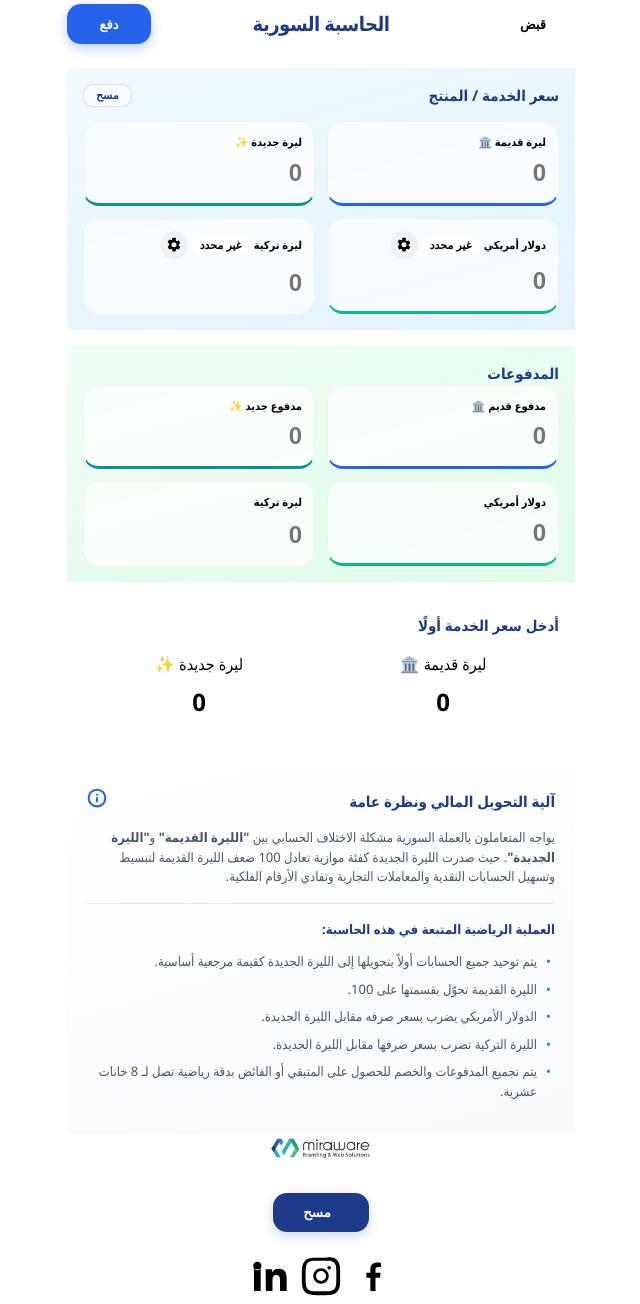
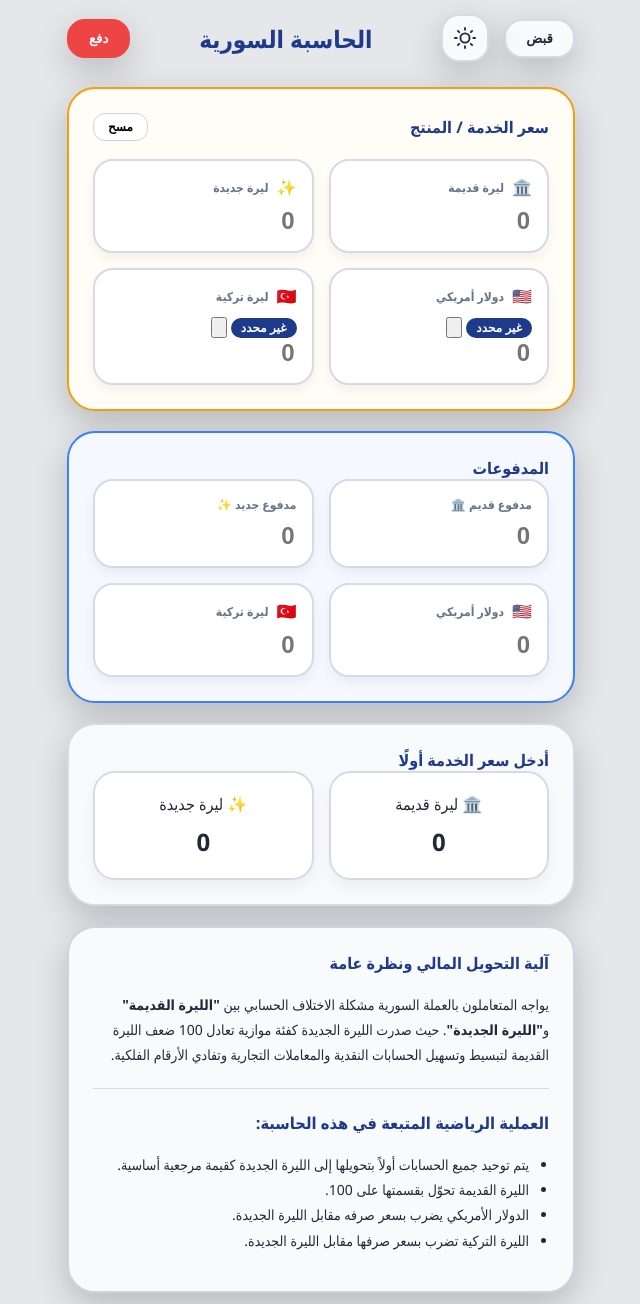
Before and after one commit to RafahAlSaj/syrian_calculator, a website: page www/index.html in a window 1280 px wide. Shown: the part 16-1320 px from the top of the page, without its empty margins (319-959 px from the left). Drawn offline with Linux system fonts and the light colour scheme.

Commit message:
Update calculator files

```diff
--- a/www/assets/style.css
+++ b/www/assets/style.css
@@ -1,331 +1,209 @@
 :root {
-    /* Miraware Logo Palette */
-    --miraware-blue-dark: #1e3a8a;
-    --miraware-blue: #2563eb;
-    --miraware-teal: #0d9488;
-    --miraware-green: #10b981;
-    --miraware-light: #f0fdfa;
-
-    /* Dark Mode Support */
-    --bg-app: var(--bg-gradient);
-    --card-bg: var(--surface);
-    --input-bg: rgba(255, 255, 255, 0.7);
+    --primary: #1e3a8a;
+    --accent: #f59e0b;
+    --bg-color: #e5e7eb;
+    --card-bg: #f8fafc;
+    --text-color: #1f2937;
+    --border-color: #d4dbe6;
+    --shadow: 0 12px 35px rgba(0, 0, 0, 0.2);
+    --radius: 28px;
 }
 
-@media (prefers-color-scheme: dark) {
-    :root {
-        --bg-app: linear-gradient(135deg, #0f172a 0%, #1e293b 100%);
-        --surface: rgba(30, 41, 59, 0.8);
-        --text: #f8fafc;
-        --muted: #94a3b8;
-        --border: rgba(255, 255, 255, 0.1);
-        --input-bg: rgba(15, 23, 42, 0.6);
-    }
-    .card-amber { background: linear-gradient(165deg, rgba(30, 58, 138, 0.2), rgba(30, 58, 138, 0.1)); }
-    .card-blue { background: linear-gradient(165deg, rgba(13, 148, 136, 0.2), rgba(13, 148, 136, 0.1)); }
-    .card-info { background: rgba(30, 41, 59, 0.9); }
-    .result-item { background: rgba(15, 23, 42, 0.5); }
-    .field { background: var(--input-bg); }
-    .rate-chip { background: var(--miraware-blue-dark); color: #fff; }
-    .social-link { background: var(--surface); }
+.dark-mode {
+    --bg-color: #0f172a;
+    --card-bg: #1e293b;
+    --text-color: #f8fafc;
+    --border-color: rgba(255, 255, 255, 0.1);
+    --shadow: 0 12px 40px rgba(0, 0, 0, 0.5);
+    --primary: #60a5fa;
 }
 
-* {
-    box-sizing: border-box;
-    -webkit-tap-highlight-color: transparent;
-}
-
-html,
-body {
-    margin: 0;
-    min-height: 100%;
-    overflow-x: hidden;
-}
+* { box-sizing: border-box; transition: all 0.3s ease; }
 
 body {
-    font-family: "Segoe UI", "Tahoma", "Arial", sans-serif;
-    color: var(--text);
-    background: var(--bg-app);
-    background-attachment: fixed;
-    line-height: 1.5;
+    font-family: "Segoe UI", Tahoma, Arial, sans-serif;
+    color: var(--text-color);
+    background: var(--bg-color);
+    margin: 0;
+    min-height: 100vh;
 }
 
 .app {
     max-width: 540px;
     margin: 0 auto;
-    padding: calc(env(safe-area-inset-top, 0px) + 20px) 16px 40px;
+    padding: 30px 16px;
 }
 
 .topbar {
-    display: grid;
-    grid-template-columns: 84px 1fr 84px;
+    display: flex;
+    justify-content: space-between;
     align-items: center;
-    gap: 12px;
-    margin-bottom: 24px;
+    margin-bottom: 25px;
+}
+
+.topbar-left {
+    display: flex;
+    align-items: center;
+    gap: 15px;
 }
 
 .title {
     margin: 0;
-    font-size: 20px;
-    text-align: center;
-    font-weight: 800;
-    color: var(--miraware-blue-dark);
-    letter-spacing: -0.5px;
+    font-size: 24px;
+    font-weight: 900;
+    color: var(--primary);
 }
 
-.mode-btn {
-    border: 1px solid var(--border);
-    border-radius: 14px;
-    padding: 8px 12px;
-    min-height: 40px;
-    font-weight: 700;
+.theme-toggle {
+    background: var(--card-bg);
+    border: 2px solid var(--border-color);
+    color: var(--text-color);
+    width: 48px;
+    height: 48px;
+    border-radius: 18px;
+    display: grid;
+    place-items: center;
     cursor: pointer;
-    color: var(--muted);
-    background: var(--surface);
-    backdrop-filter: var(--surface-blur);
-    transition: all 0.3s cubic-bezier(0.4, 0, 0.2, 1);
-    box-shadow: var(--shadow-sm);
-    font-size: 13px;
+    box-shadow: var(--shadow);
 }
 
-.mode-btn[data-mode="receive"][aria-pressed="true"] {
-    background: var(--miraware-teal);
-    color: #fff;
-    border-color: var(--miraware-teal);
-    box-shadow: 0 4px 12px rgba(13, 148, 136, 0.3);
+.theme-toggle svg { width: 22px; height: 22px; }
+
+.mode-btn {
+    border: 2px solid var(--border-color);
+    border-radius: 18px;
+    padding: 10px 20px;
+    font-weight: 800;
+    cursor: pointer;
+    background: var(--card-bg);
+    color: var(--text-color);
+    box-shadow: var(--shadow);
 }
 
-.mode-btn[data-mode="pay"][aria-pressed="true"] {
-    background: var(--miraware-blue);
-    color: #fff;
-    border-color: var(--miraware-blue);
-    box-shadow: 0 4px 12px rgba(37, 99, 235, 0.3);
+.mode-btn[data-mode="receive"][aria-pressed="true"] { background: #10b981; color: #fff; border-color: #10b981; }
+.mode-btn[data-mode="pay"][aria-pressed="true"] { background: #ef4444; color: #fff; border-color: #ef4444; }
+
+.stack { display: grid; gap: 20px; }
+
+.card {
+    background: var(--card-bg);
+    border: 2px solid var(--border-color);
+    border-radius: var(--radius);
+    padding: 24px;
+    box-shadow: var(--shadow);
 }
 
-.stack {
-    display: grid;
-    gap: 16px;
-}
+.card-amber { border-color: #f59e0b; background: #fffdf5; }
+.dark-mode .card-amber { background: rgba(245, 158, 11, 0.05); }
 
-.card {
-    background: var(--surface);
-    backdrop-filter: var(--surface-blur);
-    border: 1px solid var(--border);
-    border-radius: var(--radius);
-    padding: 16px;
-    box-shadow: var(--shadow-md);
-    transition: transform 0.2s ease;
-}
+.card-blue { border-color: #3b82f6; background: #f5f9ff; }
+.dark-mode .card-blue { background: rgba(59, 130, 246, 0.05); }
 
-.card-amber {
-    background: linear-gradient(165deg, rgba(240, 249, 255, 0.95), rgba(224, 242, 254, 0.9));
-    border-color: rgba(30, 58, 138, 0.1);
-}
-
-.card-blue {
-    background: linear-gradient(165deg, rgba(240, 253, 244, 0.95), rgba(220, 252, 231, 0.9));
-    border-color: rgba(13, 148, 136, 0.1);
-}
-
-.card-info {
-    background: linear-gradient(165deg, #ffffff, #f8fafc);
-    border-color: var(--border);
-    padding: 20px;
-}
-
-.card-head {
-    display: flex;
-    align-items: center;
-    justify-content: space-between;
-    gap: 8px;
-    margin-bottom: 14px;
-}
-
-.card-title {
-    margin: 0;
-    font-size: 15px;
-    font-weight: 800;
-    color: var(--miraware-blue-dark);
-}
+.card-head { display: flex; justify-content: space-between; align-items: center; margin-bottom: 18px; }
+.card-title { margin: 0; font-size: 16px; font-weight: 900; color: var(--primary); }
 
 .card-reset {
-    border: 1px solid rgba(30, 58, 138, 0.15);
-    background: rgba(255, 255, 255, 0.6);
-    color: var(--miraware-blue-dark);
-    border-radius: 10px;
-    padding: 4px 12px;
-    font-size: 11px;
-    font-weight: 700;
-    cursor: pointer;
-    transition: all 0.2s;
-}
-
-.card-reset:active {
-    transform: scale(0.95);
     background: #fff;
-}
-
-.grid2 {
-    display: grid;
-    gap: 12px;
-    grid-template-columns: 1fr 1fr;
-}
-
-.field {
-    background: rgba(255, 255, 255, 0.7);
-    border: 1px solid rgba(0, 0, 0, 0.04);
-    border-radius: 16px;
-    padding: 12px;
-    display: grid;
-    gap: 4px;
-    position: relative;
-    transition: all 0.2s;
-}
-
-.field:focus-within {
-    background: #fff;
-    border-color: var(--miraware-blue);
-    box-shadow: 0 0 0 3px rgba(37, 99, 235, 0.1);
-}
-
-.field-amber { border-bottom: 3px solid var(--miraware-blue); }
-.field-green { border-bottom: 3px solid var(--miraware-teal); }
-.field-emerald { border-bottom: 3px solid var(--miraware-green); }
-.field-rose { border-bottom: 3px solid var(--danger); }
-
-.rate-chip-area {
-    display: inline-flex;
-    align-items: center;
-    gap: 4px;
-}
-
-.rate-chip {
-    border: 1px solid var(--border);
-    background: #fff;
-    border-radius: 8px;
-    padding: 2px 8px;
-    font-size: 11px;
-    font-weight: 700;
-    color: var(--text);
+    border: 1px solid #cbd5e1;
+    border-radius: 12px;
+    padding: 6px 14px;
+    font-weight: 800;
+    font-size: 12px;
     cursor: pointer;
 }
 
-.rate-gear {
-    width: 28px;
-    height: 28px;
-    border-radius: 50%;
-    border: 0;
-    background: rgba(0, 0, 0, 0.04);
-    display: grid;
-    place-items: center;
-    cursor: pointer;
-    color: var(--muted);
+.grid2 { display: grid; gap: 15px; grid-template-columns: 1fr 1fr; }
+
+.field {
+    background: #fff;
+    border: 2px solid var(--border-color);
+    border-radius: 20px;
+    padding: 15px;
+    box-shadow: 0 6px 12px rgba(0,0,0,0.05);
 }
 
-.rate-popover {
-    position: absolute;
-    top: 100%;
-    margin-top: 8px;
-    inset-inline-start: 0;
-    width: 220px;
-    background: #fff;
-    border: 1px solid var(--border);
-    border-radius: 16px;
-    padding: 12px;
-    box-shadow: var(--shadow-lg);
-    z-index: 50;
+.dark-mode .field { background: #0f172a; }
+
+.field-label {
+    font-size: 12px;
+    font-weight: 800;
+    color: #64748b;
+    margin-bottom: 8px;
+    display: flex;
+    align-items: center;
+    gap: 8px;
 }
 
-.field-label {
-    font-size: 11px;
-    font-weight: 700;
-    color: var(--muted);
-    text-transform: uppercase;
-}
+.currency-flag { font-size: 16px; }
 
 .field-input {
     width: 100%;
     border: 0;
     outline: none;
     background: transparent;
-    font-size: 22px;
-    font-weight: 800;
-    color: var(--text);
-    padding: 4px 0;
+    font-size: 24px;
+    font-weight: 900;
+    color: var(--text-color);
 }
 
-/* Result Card */
-#resultCard.status-neutral { border-color: var(--border); background: #fff; }
-#resultCard.status-danger { border-color: rgba(239, 68, 68, 0.3); background: #fff1f2; }
-#resultCard.status-success { border-color: rgba(16, 185, 129, 0.3); background: #f0fdf4; }
+.rate-chip {
+    background: var(--primary);
+    color: #fff;
+    border: 0;
+    border-radius: 10px;
+    padding: 3px 10px;
+    font-size: 12px;
+    font-weight: 800;
+    cursor: pointer;
+}
+
+.rate-gear { color: #64748b; }
 
 .result-item {
-    border: 1px solid var(--border);
-    border-radius: 18px;
-    padding: 16px;
+    border: 2px solid var(--border-color);
+    border-radius: 22px;
+    padding: 20px;
     text-align: center;
     background: #fff;
+    box-shadow: 0 8px 15px rgba(0,0,0,0.05);
 }
 
-.result-value {
-    font-size: 26px;
-    font-weight: 800;
-    margin-top: 8px;
-    transition: transform 0.2s cubic-bezier(0.175, 0.885, 0.32, 1.275);
+.dark-mode .result-item { background: #0f172a; }
+
+.result-value { font-size: 30px; font-weight: 900; margin-top: 10px; }
+.result-pulse { animation: pulse 0.4s ease-out; }
+@keyframes pulse { 0% { transform: scale(1); } 50% { transform: scale(1.08); } 100% { transform: scale(1); } }
+
+.card-info-box { border-color: #cbd5e1; }
+.info-content { font-size: 14px; line-height: 1.8; }
+.info-divider { height: 1px; background: var(--border-color); margin: 20px 0; }
+.info-subtitle { font-weight: 900; color: var(--primary); margin-bottom: 10px; display: block; }
+.info-list { padding-right: 20px; }
+
+.footer { margin-top: 40px; padding-bottom: 50px; }
+.footer-brand { display: flex; flex-direction: column; align-items: center; gap: 30px; }
+.footer-logo { width: 130px; }
+.footer-reset {
+    background: var(--primary);
+    color: #fff;
+    border: 0;
+    padding: 16px 50px;
+    border-radius: 20px;
+    font-weight: 900;
+    font-size: 18px;
+    cursor: pointer;
+    box-shadow: 0 8px 20px rgba(30, 58, 138, 0.4);
 }
 
-.result-pulse {
-    animation: valuePulse 0.4s ease-out;
-}
-
-@keyframes valuePulse {
-    0% { transform: scale(1); }
-    50% { transform: scale(1.1); }
-    100% { transform: scale(1); }
-}
-
-.status-danger .result-value { color: var(--danger); }
-.status-success .result-value { color: var(--miraware-teal); }
-
-/* Info Section */
-.info-icon { color: var(--miraware-blue); width: 20px; }
-.info-content { font-size: 13px; color: #475569; }
-.info-divider { height: 1px; background: #e2e8f0; margin: 16px 0; }
-.info-subtitle { font-size: 13px; font-weight: 800; color: var(--miraware-blue-dark); margin-bottom: 8px; }
-.info-list { padding: 0; list-style: none; display: grid; gap: 8px; }
-.info-list li { position: relative; padding-inline-start: 18px; }
-.info-list li::before { content: "•"; position: absolute; inset-inline-start: 4px; color: var(--miraware-teal); }
-
-/* Footer */
-.footer-brand { display: flex; flex-direction: column; align-items: center; gap: 24px; }
-.footer-reset {
-    background: var(--miraware-blue-dark);
-    color: #fff;
-    border: 0;
-    padding: 12px 30px;
-    border-radius: 14px;
-    font-weight: 700;
-    display: flex;
-    align-items: center;
-    gap: 8px;
-    box-shadow: 0 4px 12px rgba(30, 58, 138, 0.2);
-}
-
-.footer-logo { width: 120px; }
-.footer-social { display: flex; gap: 12px; }
+.footer-social { display: flex; gap: 20px; }
 .social-link {
-    width: 40px;
-    height: 40px;
-    border-radius: 12px;
-    background: #fff;
-    border: 1px solid var(--border);
+    width: 50px;
+    height: 50px;
+    border-radius: 18px;
+    background: var(--card-bg);
+    border: 2px solid var(--border-color);
     display: grid;
     place-items: center;
-    color: var(--miraware-blue-dark);
-    transition: all 0.2s;
+    color: var(--primary);
+    box-shadow: var(--shadow);
 }
-
-.social-link:hover {
-    background: var(--miraware-blue-dark);
-    color: #fff;
-}
--- a/www/index.html
+++ b/www/index.html
@@ -10,10 +10,16 @@
         <link rel="stylesheet" href="./assets/style.css" />
         <title>الحاسبة السورية</title>
     </head>
-    <body>
+    <body class="light-mode">
         <div class="app">
             <header class="topbar">
-                <button class="mode-btn" type="button" data-mode="receive" aria-pressed="false">قبض</button>
+                <div class="topbar-left">
+                    <button class="mode-btn" type="button" data-mode="receive" aria-pressed="false">قبض</button>
+                    <button id="themeToggle" class="theme-toggle" type="button" aria-label="تبديل الوضع الليلي">
+                        <svg class="sun-icon" viewBox="0 0 24 24" fill="none" stroke="currentColor" stroke-width="2" stroke-linecap="round" stroke-linejoin="round"><circle cx="12" cy="12" r="5"></circle><line x1="12" y1="1" x2="12" y2="3"></line><line x1="12" y1="21" x2="12" y2="23"></line><line x1="4.22" y1="4.22" x2="5.64" y2="5.64"></line><line x1="18.36" y1="18.36" x2="19.78" y2="19.78"></line><line x1="1" y1="12" x2="3" y2="12"></line><line x1="21" y1="12" x2="23" y2="12"></line><line x1="4.22" y1="19.78" x2="5.64" y2="18.36"></line><line x1="18.36" y1="5.64" x2="19.78" y2="4.22"></line></svg>
+                        <svg class="moon-icon" viewBox="0 0 24 24" fill="none" stroke="currentColor" stroke-width="2" stroke-linecap="round" stroke-linejoin="round" style="display:none;"><path d="M21 12.79A9 9 0 1 1 11.21 3 7 7 0 0 0 21 12.79z"></path></svg>
+                    </button>
+                </div>
                 <h1 class="title">الحاسبة السورية</h1>
                 <button class="mode-btn" type="button" data-mode="pay" aria-pressed="true">دفع</button>
             </header>
@@ -28,16 +34,16 @@
                     </div>
                     <div class="grid2">
                         <label class="field field-amber">
-                            <span class="field-label">ليرة قديمة 🏛️</span>
+                            <span class="field-label"><span class="currency-flag">🏛️</span> ليرة قديمة</span>
                             <input id="priceOld" class="field-input" inputmode="decimal" placeholder="0" />
                         </label>
                         <label class="field field-green">
-                            <span class="field-label">ليرة جديدة ✨</span>
+                            <span class="field-label"><span class="currency-flag">✨</span> ليرة جديدة</span>
                             <input id="priceNew" class="field-input" inputmode="decimal" placeholder="0" />
                         </label>
                         <label class="field field-emerald">
                             <div class="field-head">
-                                <span class="field-label">دولار أمريكي</span>
+                                <span class="field-label"><span class="currency-flag">🇺🇸</span> دولار أمريكي</span>
                                 <div class="rate-chip-area">
                                     <button class="rate-chip" id="priceUsdRateChip" type="button"
                                         aria-label="سعر الدولار بالجديدة" aria-haspopup="dialog"
@@ -61,7 +67,7 @@
                         </label>
                         <label class="field field-rose">
                             <div class="field-head">
-                                <span class="field-label">ليرة تركية</span>
+                                <span class="field-label"><span class="currency-flag">🇹🇷</span> ليرة تركية</span>
                                 <div class="rate-chip-area">
                                     <button class="rate-chip" id="priceTryRateChip" type="button"
                                         aria-label="سعر التركية بالجديدة" aria-haspopup="dialog"
@@ -90,20 +96,20 @@
                     <h2 class="card-title" id="paymentsTitle">المدفوعات</h2>
                     <div class="grid2">
                         <label class="field field-amber">
-                            <span class="field-label" id="paidOldLabel">مدفوع قديم 🏛️</span>
+                            <span class="field-label" id="paidOldLabel"><span class="currency-flag">🏛️</span> مدفوع قديم</span>
                             <input id="paidOld" class="field-input" inputmode="decimal" placeholder="0" />
                         </label>
                         <label class="field field-green">
-                            <span class="field-label" id="paidNewLabel">مدفوع جديد ✨</span>
+                            <span class="field-label" id="paidNewLabel"><span class="currency-flag">✨</span> مدفوع جديد</span>
                             <input id="paidNew" class="field-input" inputmode="decimal" placeholder="0" />
                         </label>
                         <label class="field field-emerald">
-                            <span class="field-label">دولار أمريكي</span>
+                            <span class="field-label"><span class="currency-flag">🇺🇸</span> دولار أمريكي</span>
                             <input id="paidUsd" class="field-input field-input-compact" inputmode="decimal"
                                 placeholder="0" />
                         </label>
                         <label class="field field-rose">
-                            <span class="field-label">ليرة تركية</span>
+                            <span class="field-label"><span class="currency-flag">🇹🇷</span> ليرة تركية</span>
                             <input id="paidTry" class="field-input field-input-compact" inputmode="decimal"
                                 placeholder="0" />
                         </label>
@@ -114,11 +120,11 @@
                     <h2 class="card-title" id="resultTitle">تم التسديد</h2>
                     <div class="grid2">
                         <div class="result-item result-old">
-                            <div class="result-label">ليرة قديمة 🏛️</div>
+                            <div class="result-label"><span class="currency-flag">🏛️</span> ليرة قديمة</div>
                             <div class="result-value" id="settledOld">0</div>
                         </div>
                         <div class="result-item result-new">
-                            <div class="result-label">ليرة جديدة ✨</div>
+                            <div class="result-label"><span class="currency-flag">✨</span> ليرة جديدة</div>
                             <div class="result-value" id="settledNew">0</div>
                         </div>
                     </div>
@@ -126,27 +132,20 @@
                         <div class="balance-title" id="balanceTitle">الباقي</div>
                         <div class="grid2">
                             <div class="result-item result-old">
-                                <div class="result-label">ليرة قديمة 🏛️</div>
+                                <div class="result-label"><span class="currency-flag">🏛️</span> ليرة قديمة</div>
                                 <div class="result-value" id="balanceOld">0</div>
                             </div>
                             <div class="result-item result-new">
-                                <div class="result-label">ليرة جديدة ✨</div>
+                                <div class="result-label"><span class="currency-flag">✨</span> ليرة جديدة</div>
                                 <div class="result-value" id="balanceNew">0</div>
                             </div>
                         </div>
                     </div>
                 </section>
 
-                <section class="card card-info">
+                <section class="card card-info-box">
                     <div class="card-head">
                         <h2 class="card-title">آلية التحويل المالي ونظرة عامة</h2>
-                        <div class="info-icon">
-                            <svg viewBox="0 0 24 24" fill="none" stroke="currentColor" stroke-width="2.5" stroke-linecap="round" stroke-linejoin="round">
-                                <circle cx="12" cy="12" r="10"></circle>
-                                <line x1="12" y1="16" x2="12" y2="12"></line>
-                                <line x1="12" y1="8" x2="12.01" y2="8"></line>
-                            </svg>
-                        </div>
                     </div>
                     <div class="info-content">
                         <p>يواجه المتعاملون بالعملة السورية مشكلة الاختلاف الحسابي بين <strong>"الليرة القديمة"</strong> و<strong>"الليرة الجديدة"</strong>. حيث صدرت الليرة الجديدة كفئة موازية تعادل 100 ضعف الليرة القديمة لتبسيط وتسهيل الحسابات النقدية والمعاملات التجارية وتفادي الأرقام الفلكية.</p>
@@ -159,7 +158,6 @@
                             <li>الليرة القديمة تحوّل بقسمتها على 100.</li>
                             <li>الدولار الأمريكي يضرب بسعر صرفه مقابل الليرة الجديدة.</li>
                             <li>الليرة التركية تضرب بسعر صرفها مقابل الليرة الجديدة.</li>
-                            <li>يتم تجميع المدفوعات والخصم للحصول على المتبقي أو الفائض بدقة رياضية تصل لـ 8 خانات عشرية.</li>
                         </ul>
                     </div>
                 </section>
```
Also changed, not shown: www/assets/app.js (+19 -0 lines).
